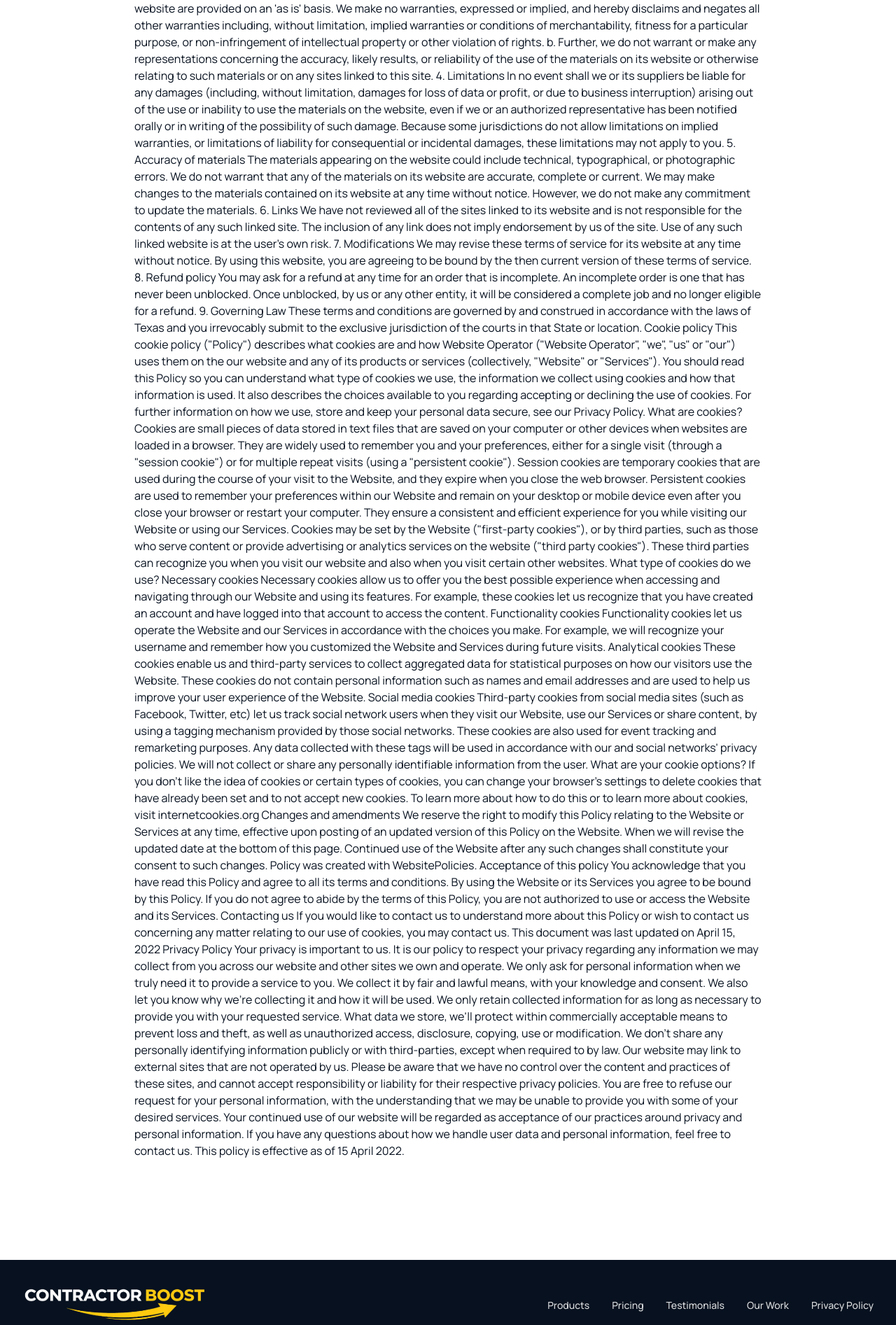
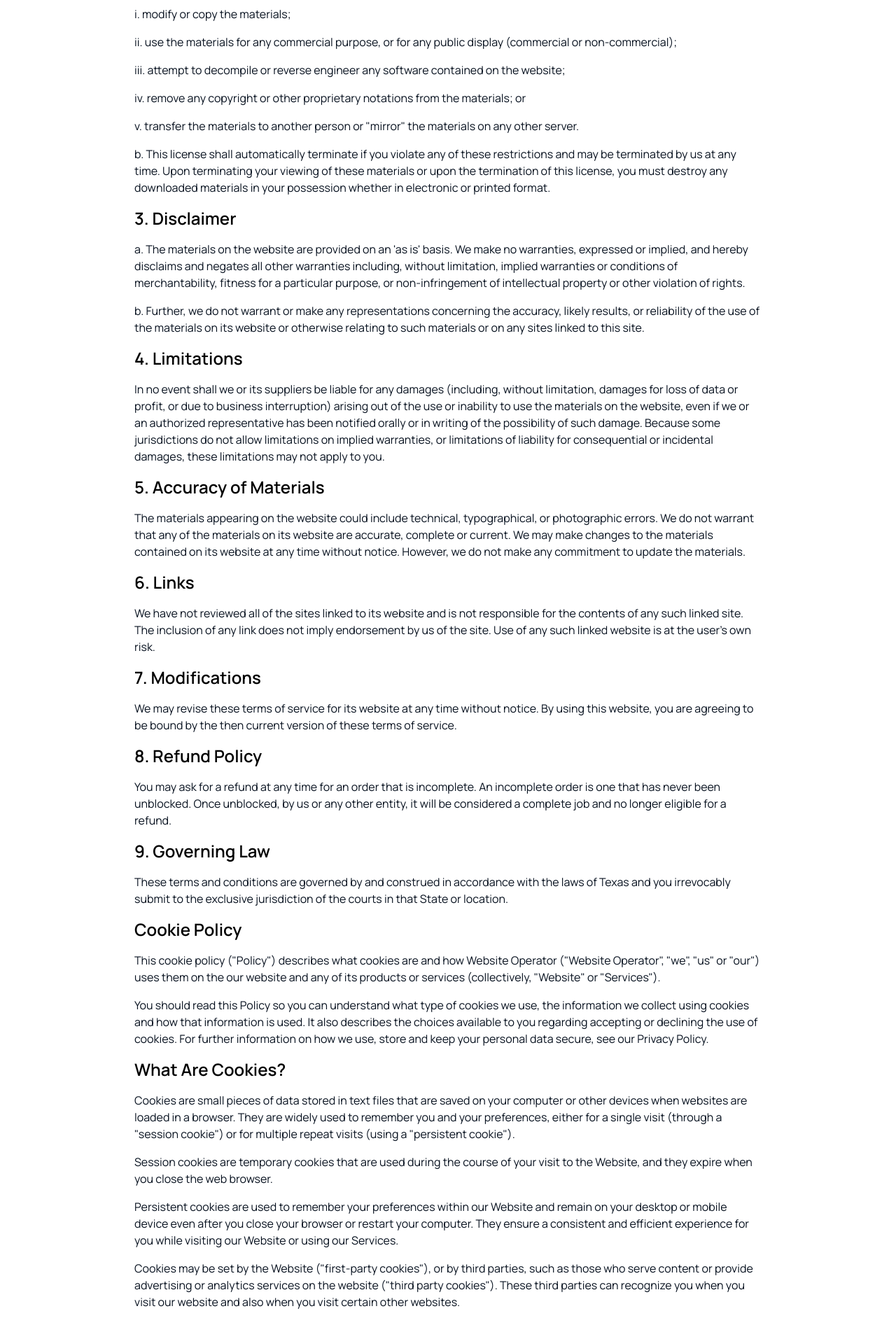
Before and after one commit to JohannesKarasik/ContractorBoost, a Next.js app: page /privacy-policy in a window 1280 px wide. Shown: the part 560-2453 px from the top of the page at 70% size. Built offline with nearby package versions, Linux system fonts and the light colour scheme.

Commit message:
Initial commit

```diff
--- a/src/app/privacy-policy/page.tsx
+++ b/src/app/privacy-policy/page.tsx
@@ -7,119 +7,160 @@ export default function PrivacyPolicyPage() {
 
           {/* TERMS */}
           <section className="space-y-4">
-        <p>
-Terms and Conditions
-1. Terms
-By accessing the website, you are agreeing to be bound by these terms of service, all applicable laws and regulations, and agree that you are responsible for compliance with any applicable local laws. If you do not agree with any of these terms, you are prohibited from using or accessing this site. The materials contained in this website are protected by applicable copyright and trademark law.
 
-2. Use License
-a. Permission is granted to temporarily download one copy of the materials (information or software) on website for personal, non-commercial transitory viewing only. This is the grant of a license, not a transfer of title, and under this license you may not:
+            <h2 className="text-2xl font-semibold">1. Terms</h2>
+            <p>
+              By accessing the website, you are agreeing to be bound by these terms of service, all applicable laws and regulations, and agree that you are responsible for compliance with any applicable local laws. If you do not agree with any of these terms, you are prohibited from using or accessing this site. The materials contained in this website are protected by applicable copyright and trademark law.
+            </p>
 
-I. modify or copy the materials;
+            <h2 className="text-2xl font-semibold">2. Use License</h2>
+            <p>
+              a. Permission is granted to temporarily download one copy of the materials (information or software) on website for personal, non-commercial transitory viewing only. This is the grant of a license, not a transfer of title, and under this license you may not:
+            </p>
+            <p>i. modify or copy the materials;</p>
+            <p>ii. use the materials for any commercial purpose, or for any public display (commercial or non-commercial);</p>
+            <p>iii. attempt to decompile or reverse engineer any software contained on the website;</p>
+            <p>iv. remove any copyright or other proprietary notations from the materials; or</p>
+            <p>v. transfer the materials to another person or "mirror" the materials on any other server.</p>
+            <p>
+              b. This license shall automatically terminate if you violate any of these restrictions and may be terminated by us at any time. Upon terminating your viewing of these materials or upon the termination of this license, you must destroy any downloaded materials in your possession whether in electronic or printed format.
+            </p>
 
-ii. use the materials for any commercial purpose, or for any public display (commercial or non-commercial);
+            <h2 className="text-2xl font-semibold">3. Disclaimer</h2>
+            <p>
+              a. The materials on the website are provided on an 'as is' basis. We make no warranties, expressed or implied, and hereby disclaims and negates all other warranties including, without limitation, implied warranties or conditions of merchantability, fitness for a particular purpose, or non-infringement of intellectual property or other violation of rights.
+            </p>
+            <p>
+              b. Further, we do not warrant or make any representations concerning the accuracy, likely results, or reliability of the use of the materials on its website or otherwise relating to such materials or on any sites linked to this site.
+            </p>
 
-iii. attempt to decompile or reverse engineer any software contained on the website;
+            <h2 className="text-2xl font-semibold">4. Limitations</h2>
+            <p>
+              In no event shall we or its suppliers be liable for any damages (including, without limitation, damages for loss of data or profit, or due to business interruption) arising out of the use or inability to use the materials on the website, even if we or an authorized representative has been notified orally or in writing of the possibility of such damage. Because some jurisdictions do not allow limitations on implied warranties, or limitations of liability for consequential or incidental damages, these limitations may not apply to you.
+            </p>
 
-iv. remove any copyright or other proprietary notations from the materials; or
+            <h2 className="text-2xl font-semibold">5. Accuracy of Materials</h2>
+            <p>
+              The materials appearing on the website could include technical, typographical, or photographic errors. We do not warrant that any of the materials on its website are accurate, complete or current. We may make changes to the materials contained on its website at any time without notice. However, we do not make any commitment to update the materials.
+            </p>
 
-v. transfer the materials to another person or "mirror" the materials on any other server.
+            <h2 className="text-2xl font-semibold">6. Links</h2>
+            <p>
+              We have not reviewed all of the sites linked to its website and is not responsible for the contents of any such linked site. The inclusion of any link does not imply endorsement by us of the site. Use of any such linked website is at the user's own risk.
+            </p>
 
-b. This license shall automatically terminate if you violate any of these restrictions and may be terminated by us at any time. Upon terminating your viewing of these materials or upon the termination of this license, you must destroy any downloaded materials in your possession whether in electronic or printed format.
+            <h2 className="text-2xl font-semibold">7. Modifications</h2>
+            <p>
+              We may revise these terms of service for its website at any time without notice. By using this website, you are agreeing to be bound by the then current version of these terms of service.
+            </p>
 
-3. Disclaimer
-a. The materials on the website are provided on an 'as is' basis. We make no warranties, expressed or implied, and hereby disclaims and negates all other warranties including, without limitation, implied warranties or conditions of merchantability, fitness for a particular purpose, or non-infringement of intellectual property or other violation of rights.
+            <h2 className="text-2xl font-semibold">8. Refund Policy</h2>
+            <p>
+              You may ask for a refund at any time for an order that is incomplete. An incomplete order is one that has never been unblocked. Once unblocked, by us or any other entity, it will be considered a complete job and no longer eligible for a refund.
+            </p>
 
-b. Further, we do not warrant or make any representations concerning the accuracy, likely results, or reliability of the use of the materials on its website or otherwise relating to such materials or on any sites linked to this site.
+            <h2 className="text-2xl font-semibold">9. Governing Law</h2>
+            <p>
+              These terms and conditions are governed by and construed in accordance with the laws of Texas and you irrevocably submit to the exclusive jurisdiction of the courts in that State or location.
+            </p>
 
-4. Limitations
-In no event shall we or its suppliers be liable for any damages (including, without limitation, damages for loss of data or profit, or due to business interruption) arising out of the use or inability to use the materials on the website, even if we or an authorized representative has been notified orally or in writing of the possibility of such damage. Because some jurisdictions do not allow limitations on implied warranties, or limitations of liability for consequential or incidental damages, these limitations may not apply to you.
+            {/* COOKIE POLICY */}
+            <h2 className="text-2xl font-semibold">Cookie Policy</h2>
+            <p>
+              This cookie policy ("Policy") describes what cookies are and how Website Operator ("Website Operator", "we", "us" or "our") uses them on the our website and any of its products or services (collectively, "Website" or "Services").
+            </p>
+            <p>
+              You should read this Policy so you can understand what type of cookies we use, the information we collect using cookies and how that information is used. It also describes the choices available to you regarding accepting or declining the use of cookies. For further information on how we use, store and keep your personal data secure, see our Privacy Policy.
+            </p>
 
-5. Accuracy of materials
-The materials appearing on the website could include technical, typographical, or photographic errors. We do not warrant that any of the materials on its website are accurate, complete or current. We may make changes to the materials contained on its website at any time without notice. However, we do not make any commitment to update the materials.
+            <h2 className="text-2xl font-semibold">What Are Cookies?</h2>
+            <p>
+              Cookies are small pieces of data stored in text files that are saved on your computer or other devices when websites are loaded in a browser. They are widely used to remember you and your preferences, either for a single visit (through a "session cookie") or for multiple repeat visits (using a "persistent cookie").
+            </p>
+            <p>
+              Session cookies are temporary cookies that are used during the course of your visit to the Website, and they expire when you close the web browser.
+            </p>
+            <p>
+              Persistent cookies are used to remember your preferences within our Website and remain on your desktop or mobile device even after you close your browser or restart your computer. They ensure a consistent and efficient experience for you while visiting our Website or using our Services.
+            </p>
+            <p>
+              Cookies may be set by the Website ("first-party cookies"), or by third parties, such as those who serve content or provide advertising or analytics services on the website ("third party cookies"). These third parties can recognize you when you visit our website and also when you visit certain other websites.
+            </p>
 
-6. Links
-We have not reviewed all of the sites linked to its website and is not responsible for the contents of any such linked site. The inclusion of any link does not imply endorsement by us of the site. Use of any such linked website is at the user's own risk.
+            <h2 className="text-2xl font-semibold">What Type of Cookies Do We Use?</h2>
 
-7. Modifications
-We may revise these terms of service for its website at any time without notice. By using this website, you are agreeing to be bound by the then current version of these terms of service.
+            <h3 className="text-xl font-semibold">Necessary Cookies</h3>
+            <p>
+              Necessary cookies allow us to offer you the best possible experience when accessing and navigating through our Website and using its features. For example, these cookies let us recognize that you have created an account and have logged into that account to access the content.
+            </p>
 
-8. Refund policy
-You may ask for a refund at any time for an order that is incomplete. An incomplete order is one that has never been unblocked. Once unblocked, by us or any other entity, it will be considered a complete job and no longer eligible for a refund.
+            <h3 className="text-xl font-semibold">Functionality Cookies</h3>
+            <p>
+              Functionality cookies let us operate the Website and our Services in accordance with the choices you make. For example, we will recognize your username and remember how you customized the Website and Services during future visits.
+            </p>
 
-9. Governing Law
-These terms and conditions are governed by and construed in accordance with the laws of Texas and you irrevocably submit to the exclusive jurisdiction of the courts in that State or location.
+            <h3 className="text-xl font-semibold">Analytical Cookies</h3>
+            <p>
+              These cookies enable us and third-party services to collect aggregated data for statistical purposes on how our visitors use the Website. These cookies do not contain personal information such as names and email addresses and are used to help us improve your user experience of the Website.
+            </p>
 
-Cookie policy
-This cookie policy ("Policy") describes what cookies are and how Website Operator ("Website Operator", "we", "us" or "our") uses them on the our website and any of its products or services (collectively, "Website" or "Services").
+            <h3 className="text-xl font-semibold">Social Media Cookies</h3>
+            <p>
+              Third-party cookies from social media sites (such as Facebook, Twitter, etc) let us track social network users when they visit our Website, use our Services or share content, by using a tagging mechanism provided by those social networks.
+            </p>
+            <p>
+              These cookies are also used for event tracking and remarketing purposes. Any data collected with these tags will be used in accordance with our and social networks' privacy policies. We will not collect or share any personally identifiable information from the user.
+            </p>
 
-You should read this Policy so you can understand what type of cookies we use, the information we collect using cookies and how that information is used. It also describes the choices available to you regarding accepting or declining the use of cookies. For further information on how we use, store and keep your personal data secure, see our Privacy Policy.
+            <h2 className="text-2xl font-semibold">What Are Your Cookie Options?</h2>
+            <p>
+              If you don't like the idea of cookies or certain types of cookies, you can change your browser's settings to delete cookies that have already been set and to not accept new cookies. To learn more about how to do this or to learn more about cookies, visit internetcookies.org
+            </p>
 
-What are cookies?
-Cookies are small pieces of data stored in text files that are saved on your computer or other devices when websites are loaded in a browser. They are widely used to remember you and your preferences, either for a single visit (through a "session cookie") or for multiple repeat visits (using a "persistent cookie").
+            <h2 className="text-2xl font-semibold">Changes and Amendments</h2>
+            <p>
+              We reserve the right to modify this Policy relating to the Website or Services at any time, effective upon posting of an updated version of this Policy on the Website. When we will revise the updated date at the bottom of this page. Continued use of the Website after any such changes shall constitute your consent to such changes. Policy was created with WebsitePolicies.
+            </p>
 
-Session cookies are temporary cookies that are used during the course of your visit to the Website, and they expire when you close the web browser.
+            <h2 className="text-2xl font-semibold">Acceptance of This Policy</h2>
+            <p>
+              You acknowledge that you have read this Policy and agree to all its terms and conditions. By using the Website or its Services you agree to be bound by this Policy. If you do not agree to abide by the terms of this Policy, you are not authorized to use or access the Website and its Services.
+            </p>
 
-Persistent cookies are used to remember your preferences within our Website and remain on your desktop or mobile device even after you close your browser or restart your computer. They ensure a consistent and efficient experience for you while visiting our Website or using our Services.
+            <h2 className="text-2xl font-semibold">Contacting Us</h2>
+            <p>
+              If you would like to contact us to understand more about this Policy or wish to contact us concerning any matter relating to our use of cookies, you may contact us.
+            </p>
+            <p>This document was last updated on April 15, 2022</p>
 
-Cookies may be set by the Website ("first-party cookies"), or by third parties, such as those who serve content or provide advertising or analytics services on the website ("third party cookies"). These third parties can recognize you when you visit our website and also when you visit certain other websites.
+            {/* PRIVACY POLICY */}
+            <h2 className="text-2xl font-semibold">Privacy Policy</h2>
+            <p>
+              Your privacy is important to us. It is our policy to respect your privacy regarding any information we may collect from you across our website and other sites we own and operate.
+            </p>
+            <p>
+              We only ask for personal information when we truly need it to provide a service to you. We collect it by fair and lawful means, with your knowledge and consent. We also let you know why we're collecting it and how it will be used.
+            </p>
+            <p>
+              We only retain collected information for as long as necessary to provide you with your requested service. What data we store, we'll protect within commercially acceptable means to prevent loss and theft, as well as unauthorized access, disclosure, copying, use or modification.
+            </p>
+            <p>
+              We don't share any personally identifying information publicly or with third-parties, except when required to by law.
+            </p>
+            <p>
+              Our website may link to external sites that are not operated by us. Please be aware that we have no control over the content and practices of these sites, and cannot accept responsibility or liability for their respective privacy policies.
+            </p>
+            <p>
+              You are free to refuse our request for your personal information, with the understanding that we may be unable to provide you with some of your desired services.
+            </p>
+            <p>
+              Your continued use of our website will be regarded as acceptance of our practices around privacy and personal information. If you have any questions about how we handle user data and personal information, feel free to contact us.
+            </p>
+            <p>This policy is effective as of 15 April 2022.</p>
 
-What type of cookies do we use?
-Necessary cookies
-
-Necessary cookies allow us to offer you the best possible experience when accessing and navigating through our Website and using its features. For example, these cookies let us recognize that you have created an account and have logged into that account to access the content.
-
-Functionality cookies
-
-Functionality cookies let us operate the Website and our Services in accordance with the choices you make. For example, we will recognize your username and remember how you customized the Website and Services during future visits.
-
-Analytical cookies
-
-These cookies enable us and third-party services to collect aggregated data for statistical purposes on how our visitors use the Website. These cookies do not contain personal information such as names and email addresses and are used to help us improve your user experience of the Website.
-
-Social media cookies
-
-Third-party cookies from social media sites (such as Facebook, Twitter, etc) let us track social network users when they visit our Website, use our Services or share content, by using a tagging mechanism provided by those social networks.
-
-These cookies are also used for event tracking and remarketing purposes. Any data collected with these tags will be used in accordance with our and social networks' privacy policies. We will not collect or share any personally identifiable information from the user.
-
-What are your cookie options?
-If you don't like the idea of cookies or certain types of cookies, you can change your browser's settings to delete cookies that have already been set and to not accept new cookies. To learn more about how to do this or to learn more about cookies, visit internetcookies.org
-
-Changes and amendments
-We reserve the right to modify this Policy relating to the Website or Services at any time, effective upon posting of an updated version of this Policy on the Website. When we will revise the updated date at the bottom of this page. Continued use of the Website after any such changes shall constitute your consent to such changes. Policy was created with WebsitePolicies.
-
-Acceptance of this policy
-You acknowledge that you have read this Policy and agree to all its terms and conditions. By using the Website or its Services you agree to be bound by this Policy. If you do not agree to abide by the terms of this Policy, you are not authorized to use or access the Website and its Services.
-
-Contacting us
-If you would like to contact us to understand more about this Policy or wish to contact us concerning any matter relating to our use of cookies, you may contact us.
-
-This document was last updated on April 15, 2022
-
-
-
-
-Privacy Policy
-Your privacy is important to us. It is our policy to respect your privacy regarding any information we may collect from you across our website and other sites we own and operate.
-
-We only ask for personal information when we truly need it to provide a service to you. We collect it by fair and lawful means, with your knowledge and consent. We also let you know why we're collecting it and how it will be used.
-
-We only retain collected information for as long as necessary to provide you with your requested service. What data we store, we'll protect within commercially acceptable means to prevent loss and theft, as well as unauthorized access, disclosure, copying, use or modification.
-
-We don't share any personally identifying information publicly or with third-parties, except when required to by law.
-
-Our website may link to external sites that are not operated by us. Please be aware that we have no control over the content and practices of these sites, and cannot accept responsibility or liability for their respective privacy policies.
-
-You are free to refuse our request for your personal information, with the understanding that we may be unable to provide you with some of your desired services.
-
-Your continued use of our website will be regarded as acceptance of our practices around privacy and personal information. If you have any questions about how we handle user data and personal information, feel free to contact us.
-
-This policy is effective as of 15 April 2022.
-</p>
           </section>
 
         </div>
       </main>
-    )
+    );
   }
```
